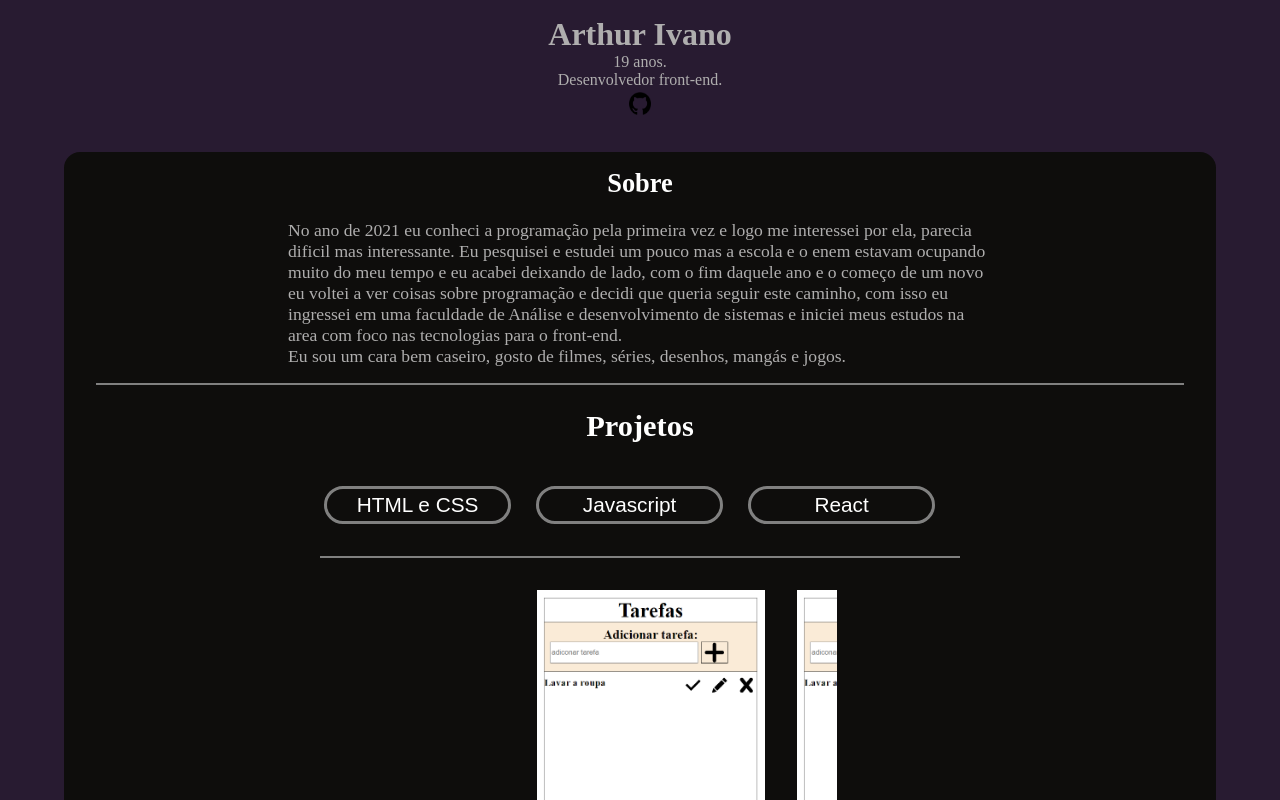
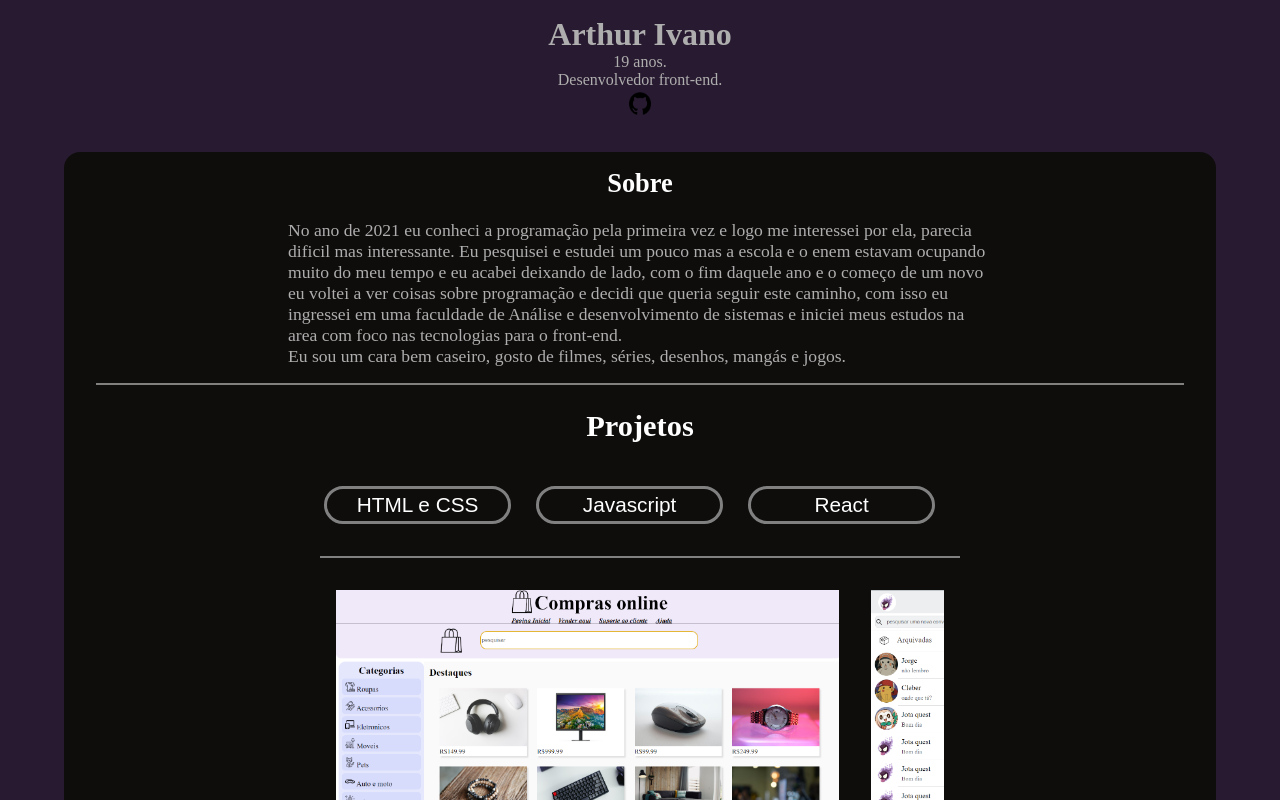
Before and after one commit to Arthur-zct/portfolio, a plain HTML site: page index.html in a window 1280 px wide. Both pictures are taken after a click on the button "HTML e CSS". Shown: the top 800 px of the page. Drawn offline with Linux system fonts and the light colour scheme.

Commit message:
Adicionando os projetos
adicionando os projeto e o js

```diff
--- a/index.html
+++ b/index.html
@@ -12,7 +12,7 @@
         <h1>Arthur Ivano</h1>
         <p>19 anos. <br> Desenvolvedor front-end. <br>  </p>
         <div class="imgcontainer">
-            <a href="https://github.com/Arthur-zct"><img src="img/github.png" alt="GitHub icon"></a>
+            <a href="https://github.com/Arthur-zct" target="_blank" ><img src="img/github.png" alt="GitHub icon"></a>
         </div>
     </header>
 
@@ -27,24 +27,14 @@
         <section class="projetos">
             <div>
                 <h2>Projetos</h2>
-                <button class="bta">HTML e CSS</button>
-                <button class="bta">Javascript</button>
-                <button class="bta">React</button>
+                <button class="bta" onclick="Projetos('Html-css')">HTML e CSS</button>
+                <button class="bta" onclick="Projetos('javascript')">Javascript</button>
+                <button class="bta" onclick="Projetos('react')">React</button>
             </div>
             <div class="proj-lin">
-                <ul>
-                    <li class="link">
-                        <a href="https://arthur-zct.github.io/ListadTarefas/">
-                            <img src="img/site_javascript-1.png" alt="Link para o site lista de tarefas">
-                        </a>
-                    </li>
-                    <li class="link">
-                        <a href="https://arthur-zct.github.io/ListadTarefas/">
-                            <img src="img/site_javascript-1.png" alt="Link para o site lista de tarefas">
-                        </a>
-                    </li>
+                <ul id="lista">
+
                 </ul>
-
             </div>
         </section>
     </main>
--- a/script.js
+++ b/script.js
@@ -0,0 +1,64 @@
+function Elementos(){
+    let li = document.createElement("li");
+    li.classList = "link";
+    let a = document.createElement("a");
+    let imagem = document.createElement("img");
+    let infos =[li, a, imagem];
+    return infos;
+}
+
+
+
+function AddInfos(link, imagem){
+    let infos = Elementos();
+    let li = infos[0];
+    let a = infos[1];
+    let img = infos[2]
+
+    a.href = link;
+    a.target = "_blank";
+    img.src = imagem;
+    a.appendChild(img);
+    li.appendChild(a);
+
+    return li;
+}
+
+
+
+
+function Projetos(tipo) {
+    let Links = [];
+    let Lista = document.getElementById("lista");
+    let Imagens = [];
+    let li = document.createElement("li")
+
+    if(Lista.children.length != 0) {
+        let filhos = document.getElementsByClassName("link")
+        for(let i = filhos.length - 1; i >= 0; i--){
+            filhos[i].remove()
+        }
+    }
+
+
+    if(tipo == "Html-css") {
+        Links = ["https://arthur-zct.github.io/siteV/", "https://arthur-zct.github.io/copia-da-interface-do-whatsapp-web/", "https://arthur-zct.github.io/loginTwtcopia/"];
+        Imagens = ["img/html-css_1.png", "img/html-css_2.png", "img/html-css_3.png"];
+    } else if(tipo == "javascript") {
+        Links = ["https://arthur-zct.github.io/ListadTarefas/", "https://arthur-zct.github.io/perguntas/"];
+        Imagens = ["img/javascript-1.png", "img/javascript-2.png"];
+    } else if (tipo == "react") {
+        Links = ["https://Arthur-zct.github.io/imccalculo"];
+        Imagens = ["img/react-1.png"];
+    }
+
+
+
+    for(let x = 0; x < Links.length; x++){
+        let a = AddInfos(Links[x], Imagens[x])
+        Lista.appendChild(a)
+    }
+
+
+
+}
--- a/style.css
+++ b/style.css
@@ -101,8 +101,8 @@ main {
 ul {
     display: flex;
     text-align: center;
-    width: 300px;
-    margin-left: 33%;
+    width: 50vw;
+
     list-style: none;
     overflow: auto;
     padding-top: 1em;
@@ -124,9 +124,9 @@ ul::-webkit-scrollbar-thumb {
 }
 
 .link img {
-    height: 90%;
+    height: 80%;
 }
 
 .link img:hover {
-    height: 100%;
+    height: 90%;
 }
```
Also changed, not shown: img/html-css_1.png (added), img/html-css_2.png (added), img/html-css_3.png (added), img/javascript-1.png (renamed from img/site_javascript-1.png), img/javascript-2.png (added), img/react-1.png (added).
